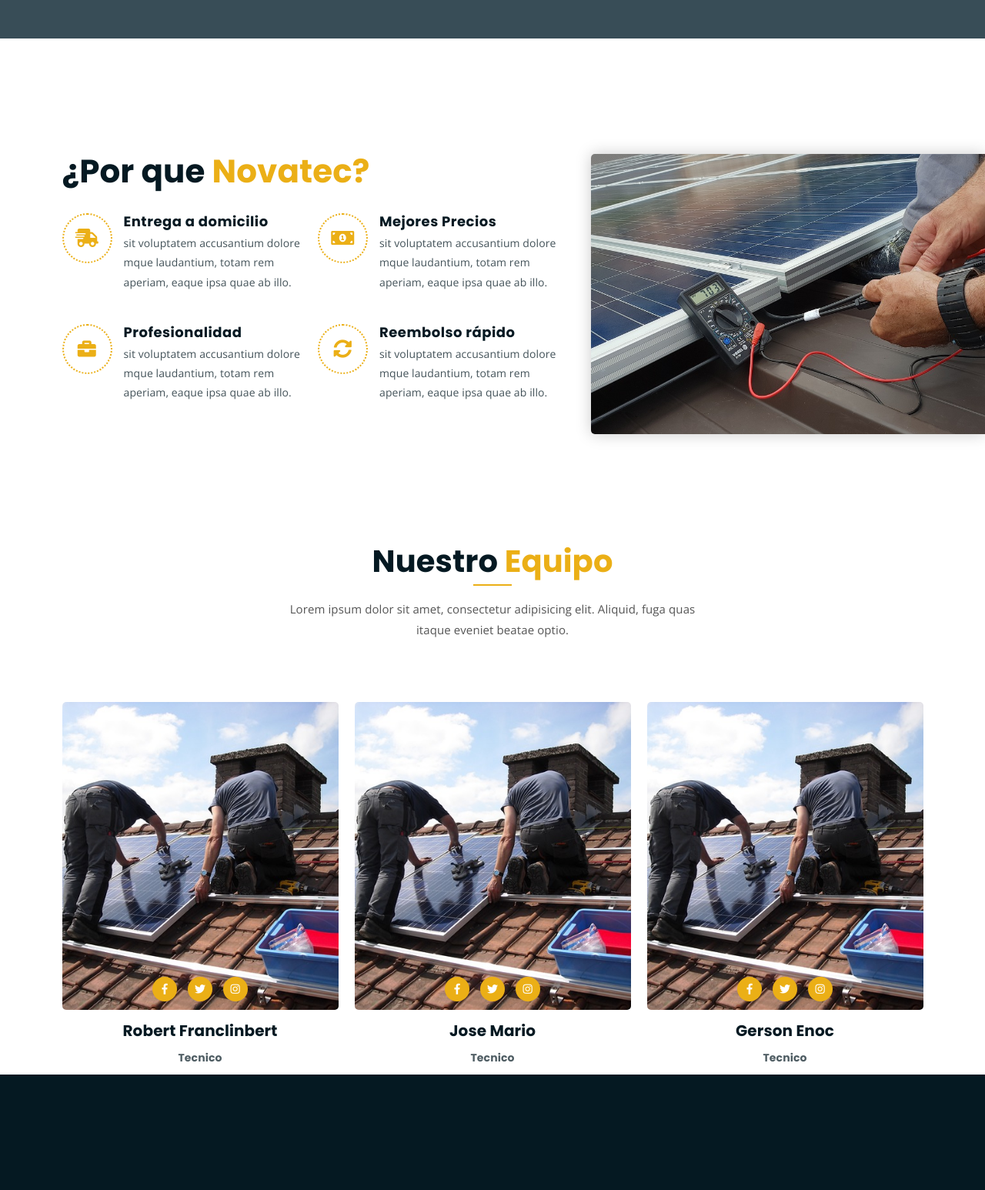
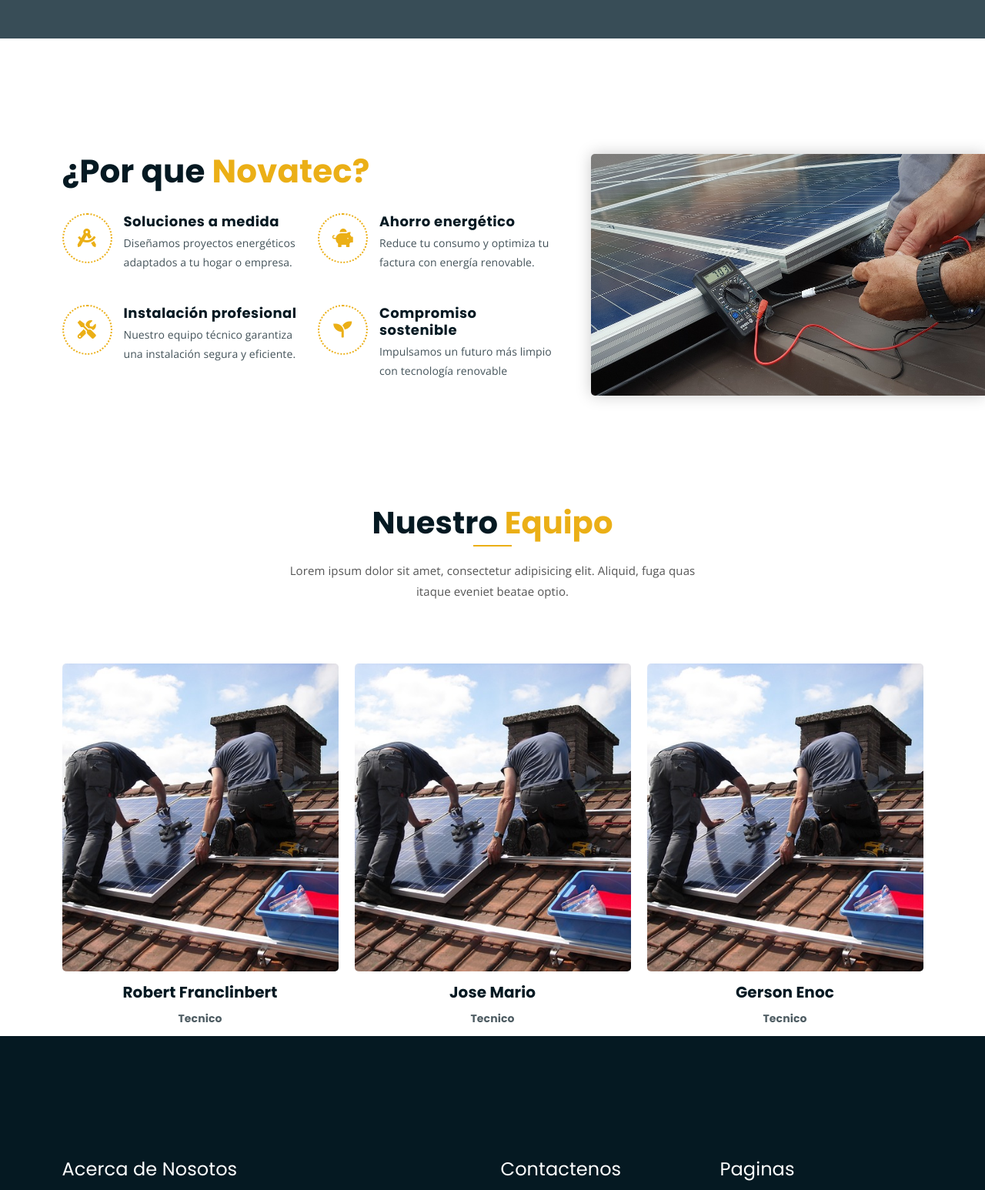
Before and after one commit to jhonccastilloa/Novatec-Energy, a PHP site: page /nosotros.php in a window 1280 px wide. Shown: the part 301-1847 px from the top of the page at 77% size. Run offline with PHP 8.4, Linux system fonts and the light colour scheme; data comes from the database, SQL or seed files in the repository; some libraries are stand-ins or nearby versions.

Commit message:
fix(nosotros): clean up HTML structure and improve formatting for better readability

```diff
--- a/nosotros.php
+++ b/nosotros.php
@@ -58,50 +58,49 @@ include_once("head.php")
 		<div class="row">
 			<div class="col-lg-7">
 				<div class="featured-text">
-						<h2 class="pb-3">¿Por que  <span class="orange-text">Novatec?</span></h2>
+					<h2 class="pb-3">¿Por que <span class="orange-text">Novatec?</span></h2>
 					<div class="row">
 						<div class="col-lg-6 col-md-6 mb-4 mb-md-5">
 							<div class="list-box d-flex">
 								<div class="list-icon">
-										<i class="fas fa-shipping-fast"></i>
+									<i class="fas fa-drafting-compass"></i>
 								</div>
 								<div class="content">
-										<h3>Entrega a domicilio</h3>
-										<p>sit voluptatem accusantium dolore mque laudantium, totam rem aperiam, eaque ipsa quae ab illo.</p>
+									<h3>Soluciones a medida</h3>
+									<p>Diseñamos proyectos energéticos adaptados a tu hogar o empresa.</p>
 								</div>
 							</div>
 						</div>
 						<div class="col-lg-6 col-md-6 mb-5 mb-md-5">
 							<div class="list-box d-flex">
 								<div class="list-icon">
-										<i class="fas fa-money-bill-alt"></i>
+									<i class="fas fa-piggy-bank"></i>
 								</div>
 								<div class="content">
-										<h3>Mejores Precios</h3>
-										<p>sit voluptatem accusantium dolore mque laudantium, totam rem aperiam, eaque ipsa quae ab illo.</p>
+									<h3>Ahorro energético</h3>
+									<p>Reduce tu consumo y optimiza tu factura con energía renovable.</p>
 								</div>
 							</div>
 						</div>
 						<div class="col-lg-6 col-md-6 mb-5 mb-md-5">
 							<div class="list-box d-flex">
 								<div class="list-icon">
-										<i class="fas fa-briefcase"></i>
+									<i class="fas fa-tools"></i>
 								</div>
 								<div class="content">
-										<h3>Profesionalidad</h3>
-										<p>sit voluptatem accusantium dolore mque laudantium, totam rem aperiam, eaque ipsa quae ab illo.</p>
+									<h3>Instalación profesional</h3>
+									<p>Nuestro equipo técnico garantiza una instalación segura y eficiente.</p>
 								</div>
 							</div>
 						</div>
 						<div class="col-lg-6 col-md-6">
 							<div class="list-box d-flex">
 								<div class="list-icon">
-										<i class="fas fa-sync-alt"></i>
+									<i class="fas fa-seedling"></i>
 								</div>
 								<div class="content">
-										<h3>
-											Reembolso rápido</h3>
-										<p>sit voluptatem accusantium dolore mque laudantium, totam rem aperiam, eaque ipsa quae ab illo.</p>
+									<h3>Compromiso sostenible</h3>
+									<p>Impulsamos un futuro más limpio con tecnología renovable</p>
 								</div>
 							</div>
 						</div>
@@ -128,34 +127,34 @@ include_once("head.php")
 			<div class="col-lg-4 col-md-6">
 				<div class="single-team-item">
 					<div class="team-bg team-bg-1"></div>
-						<h4>Robert Franclinbert  <span>Tecnico</span></h4>
-						<ul class="social-link-team">
+					<h4>Robert Franclinbert <span>Tecnico</span></h4>
+					<!-- <ul class="social-link-team">
 							<li><a href="#" target="_blank"><i class="fab fa-facebook-f"></i></a></li>
 							<li><a href="#" target="_blank"><i class="fab fa-twitter"></i></a></li>
 							<li><a href="#" target="_blank"><i class="fab fa-instagram"></i></a></li>
-						</ul>
+						</ul> -->
 				</div>
 			</div>
 			<div class="col-lg-4 col-md-6">
 				<div class="single-team-item">
 					<div class="team-bg team-bg-2"></div>
-						<h4>Jose Mario  <span>Tecnico</span></h4>
-						<ul class="social-link-team">
+					<h4>Jose Mario <span>Tecnico</span></h4>
+					<!-- <ul class="social-link-team">
 							<li><a href="#" target="_blank"><i class="fab fa-facebook-f"></i></a></li>
 							<li><a href="#" target="_blank"><i class="fab fa-twitter"></i></a></li>
 							<li><a href="#" target="_blank"><i class="fab fa-instagram"></i></a></li>
-						</ul>
+						</ul> -->
 				</div>
 			</div>
 			<div class="col-lg-4 col-md-6 offset-md-3 offset-lg-0">
 				<div class="single-team-item">
 					<div class="team-bg team-bg-3"></div>
-						<h4>Gerson Enoc  <span>Tecnico</span></h4>
-						<ul class="social-link-team">
+					<h4>Gerson Enoc <span>Tecnico</span></h4>
+					<!-- <ul class="social-link-team">
 							<li><a href="#" target="_blank"><i class="fab fa-facebook-f"></i></a></li>
 							<li><a href="#" target="_blank"><i class="fab fa-twitter"></i></a></li>
 							<li><a href="#" target="_blank"><i class="fab fa-instagram"></i></a></li>
-						</ul>
+						</ul> -->
 				</div>
 			</div>
 		</div>
```
Lines whose indentation alone changed are shown as unchanged.
